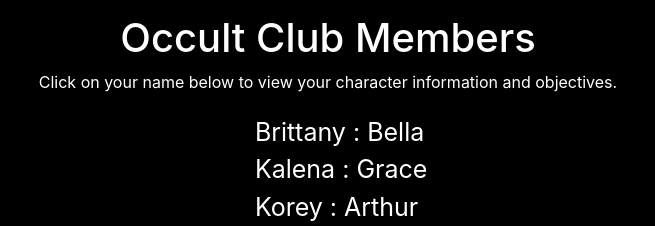
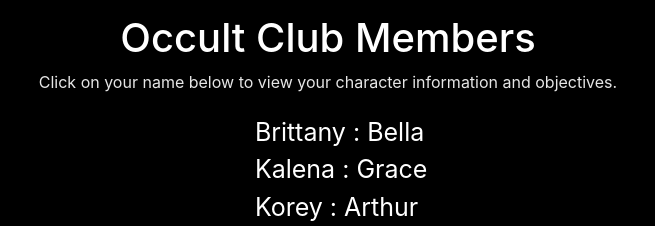
Before and after one commit to HollowayHouse/HH, a plain HTML site: page index.html in a window 1280 px wide. Shown: the part 316-542 px from the top of the page, 312-967 px from the left. Drawn offline with nearby package versions, Linux system fonts and the light colour scheme.

Commit message:
Update index.html

```diff
--- a/index.html
+++ b/index.html
@@ -48,7 +48,7 @@
     	<h1 style="color: white;" >Occult Club Members</h1>
 		</div>
 		<div class="d-flex justify-content-center">
-		<p style="color:white;font-size: 18;margin-bottom: 20px;">Click on your name below to view your character information and objectives.</p>
+		<p style="color:#e6e6e6;font-size: 18;margin-bottom: 20px;">Click on your name below to view your character information and objectives.</p>
 		</div>
 		<div class="d-flex justify-content-center">
 			<nav>
```
